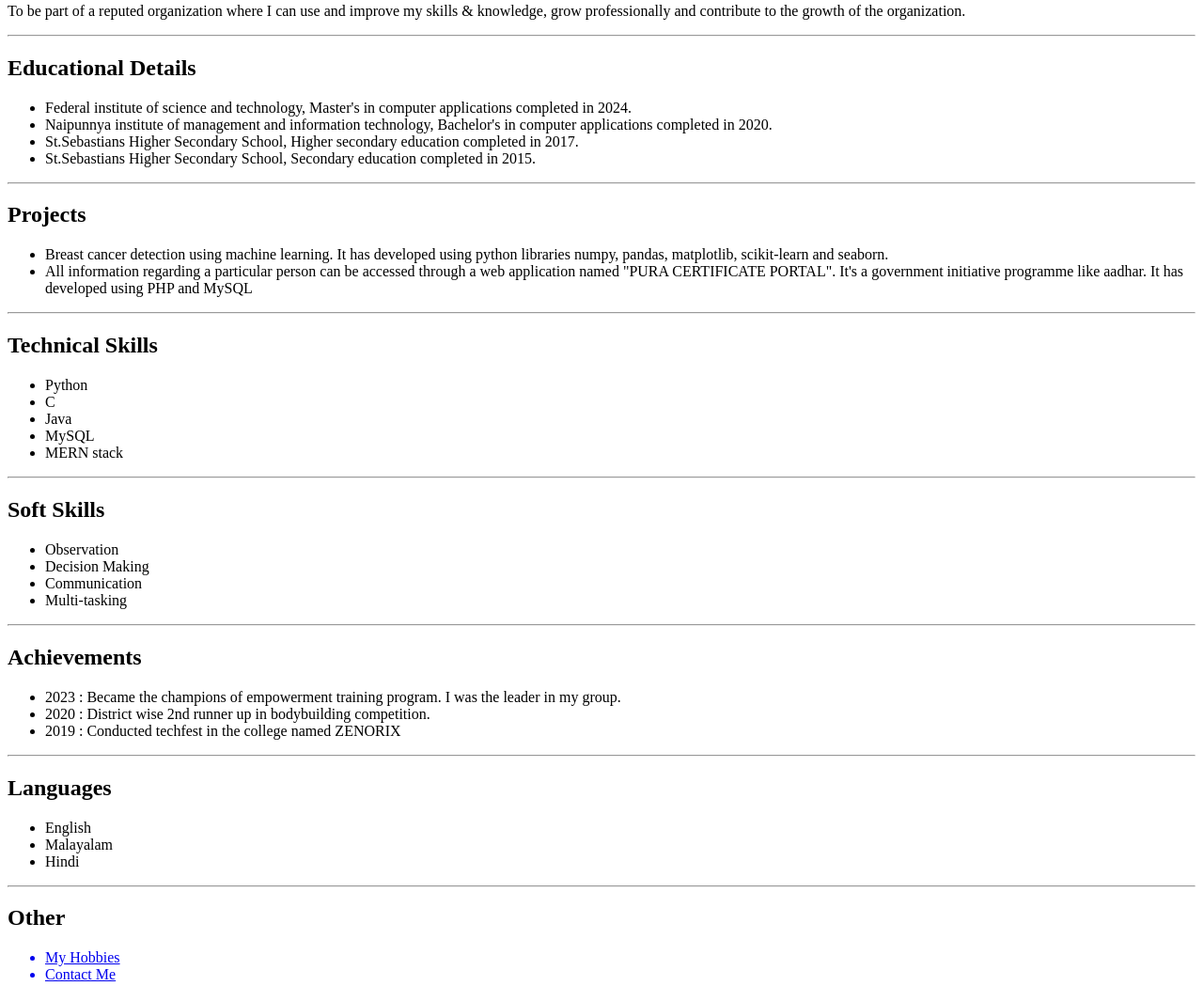
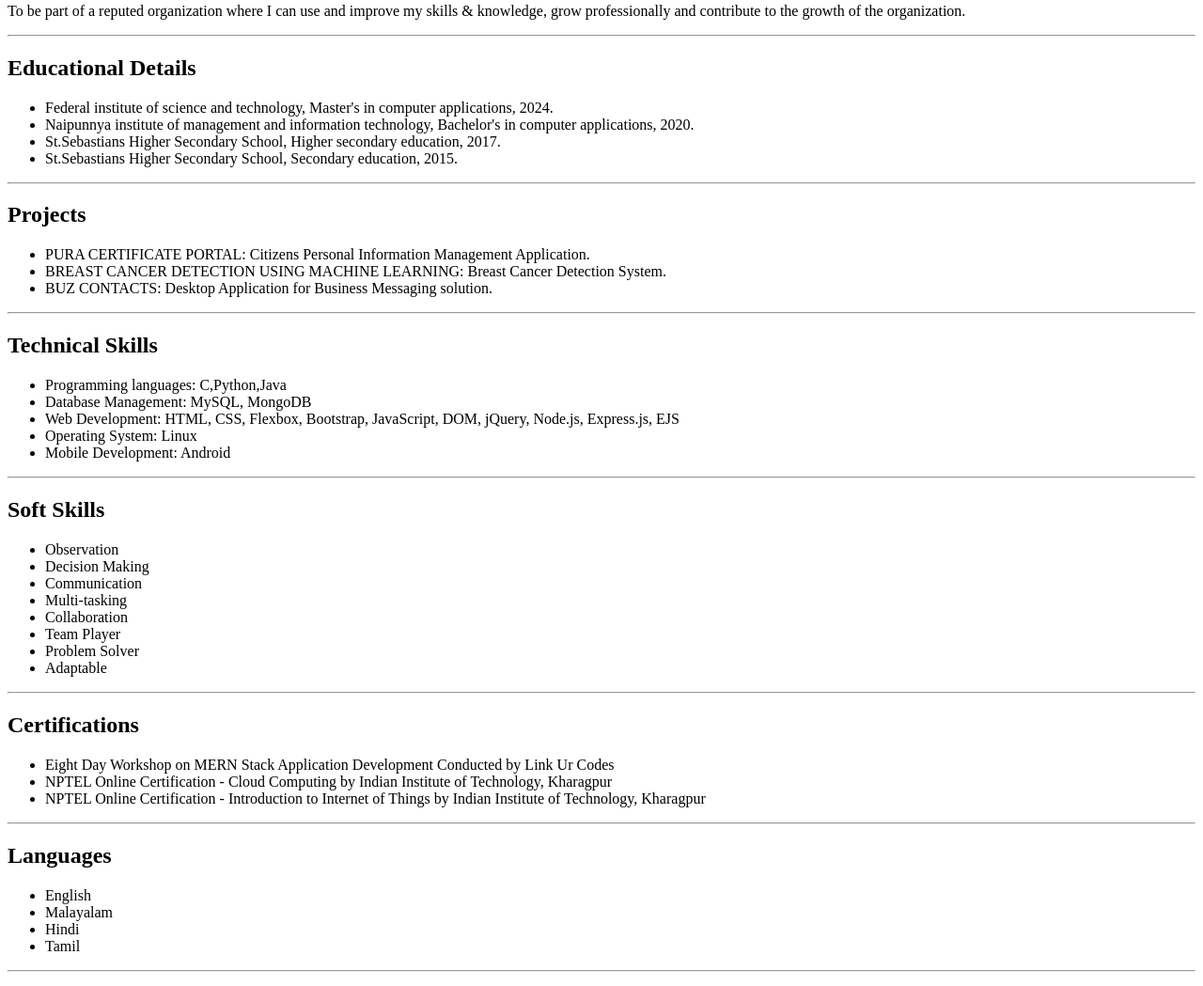
Before and after one commit to antonymundanmany/html-myresume, a plain HTML site: page index.html in a window 1280 px wide. Shown: the part 298-1347 px from the top of the page at 94% size. Drawn offline with Linux system fonts and the light colour scheme.

Commit message:
Add files via upload

```diff
--- a/index.html
+++ b/index.html
@@ -13,25 +13,26 @@
     <hr />
     <h2>Educational Details</h2>
     <ul>
-        <li>Federal institute of science and technology, Master's in computer applications completed in 2024.</li>
-        <li>Naipunnya institute of management and information technology, Bachelor's in computer applications completed in 2020.</li>
-        <li>St.Sebastians Higher Secondary School, Higher secondary education completed in 2017.</li>
-        <li>St.Sebastians Higher Secondary School, Secondary education completed in 2015.</li>
+        <li>Federal institute of science and technology, Master's in computer applications, 2024.</li>
+        <li>Naipunnya institute of management and information technology, Bachelor's in computer applications, 2020.</li>
+        <li>St.Sebastians Higher Secondary School, Higher secondary education, 2017.</li>
+        <li>St.Sebastians Higher Secondary School, Secondary education, 2015.</li>
     </ul>
     <hr />
     <h2>Projects</h2>
     <ul>
-        <li>Breast cancer detection using machine learning. It has developed using python libraries numpy, pandas, matplotlib, scikit-learn and seaborn.</li>
-        <li>All information regarding a particular person can be accessed through a web application named "PURA CERTIFICATE PORTAL". It's a government initiative programme like aadhar. It has developed using PHP and MySQL</li>
+        <li>PURA CERTIFICATE PORTAL: Citizens Personal Information Management Application.</li>
+        <li>BREAST CANCER DETECTION USING MACHINE LEARNING: Breast Cancer Detection System.</li>
+        <li>BUZ CONTACTS: Desktop Application for Business Messaging solution.</li>
     </ul>
     <hr />
     <h2>Technical Skills</h2>
     <ul>
-        <li>Python</li>
-        <li>C</li>
-        <li>Java</li>
-        <li>MySQL</li>
-        <li>MERN stack</li>
+        <li>Programming languages: C,Python,Java</li>
+        <li>Database Management: MySQL, MongoDB</li>
+        <li>Web Development: HTML, CSS, Flexbox, Bootstrap, JavaScript, DOM, jQuery, Node.js, Express.js, EJS</li>
+        <li>Operating System: Linux</li>
+        <li>Mobile Development: Android</li>
     </ul>
     <hr />
     <h2>Soft Skills</h2>
@@ -40,13 +41,17 @@
         <li>Decision Making</li>
         <li>Communication</li>
         <li>Multi-tasking</li>
+        <li>Collaboration</li>
+        <li>Team Player</li>
+        <li>Problem Solver</li>
+        <li>Adaptable</li>
     </ul>
     <hr />
-    <h2>Achievements</h2>
+    <h2>Certifications</h2>
     <ul>
-        <li>2023 : Became the champions of empowerment training program. I was the leader in my group.</li>
-        <li>2020 : District wise 2nd runner up in bodybuilding competition.</li>
-        <li>2019 : Conducted techfest in the college named ZENORIX</li>
+        <li>Eight Day Workshop on MERN Stack Application Development Conducted by Link Ur Codes</li>
+        <li>NPTEL Online Certification - Cloud Computing by Indian Institute of Technology, Kharagpur</li>
+        <li>NPTEL Online Certification - Introduction to Internet of Things by Indian Institute of Technology, Kharagpur</li>
     </ul>
     <hr />
     <h2>Languages</h2>
@@ -54,6 +59,7 @@
         <li>English</li>
         <li>Malayalam</li>
         <li>Hindi</li>
+        <li>Tamil</li>
     </ul>
     <hr />
     <h2>Other</h2>
```
